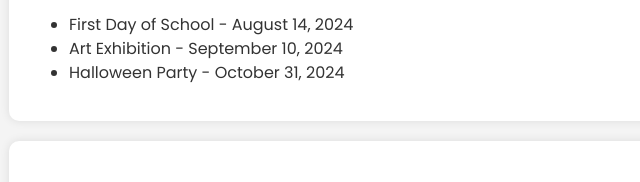
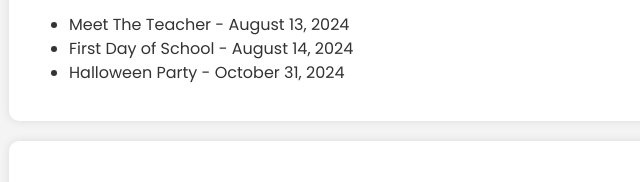
Before and after one commit to CaleB3292/Bloskas-learning, a plain HTML site: page index.html in a window 1280 px wide. Shown: the part 802-984 px from the top of the page, 211-851 px from the left. Drawn offline with Linux system fonts and the light colour scheme.

Commit message:
Update index.html

```diff
--- a/index.html
+++ b/index.html
@@ -34,8 +34,8 @@
         <h2>Events</h2>
         <p>Upcoming events and activities at Bloskas Learning Institute.</p>
         <ul>
+            <li>Meet The Teacher - August 13, 2024</li>
             <li>First Day of School - August 14, 2024</li>
-            <li>Art Exhibition - September 10, 2024</li>
             <li>Halloween Party - October 31, 2024</li>
         </ul>
     </section>
```
